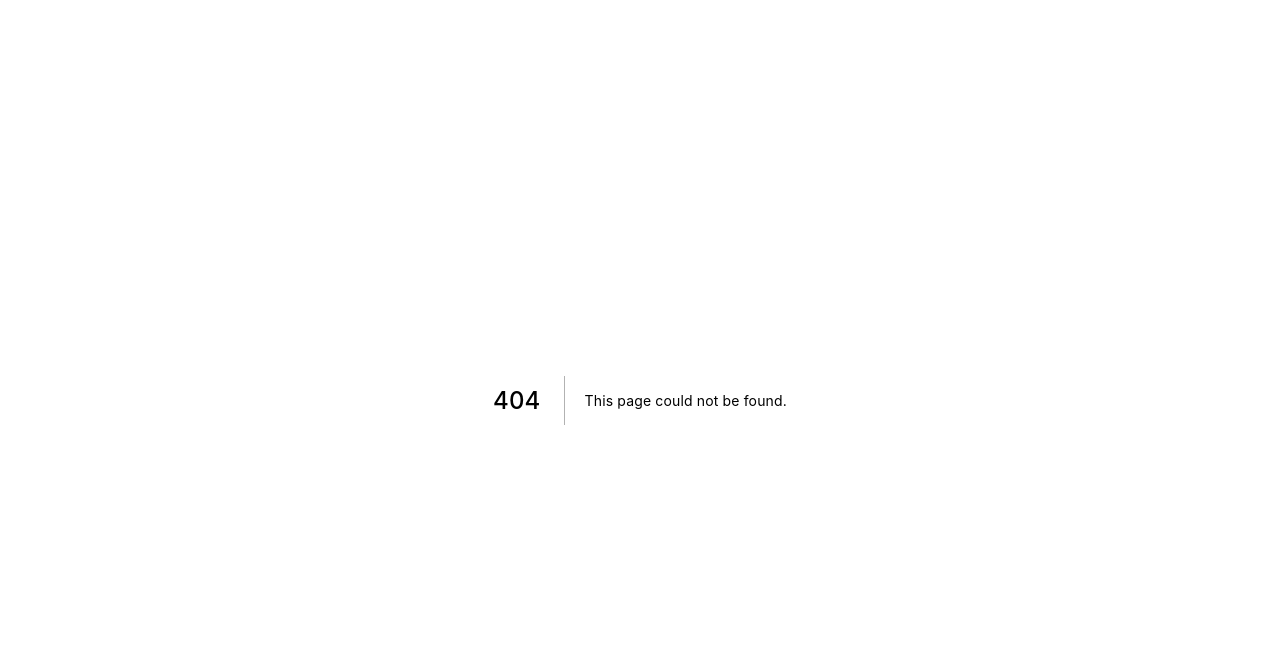
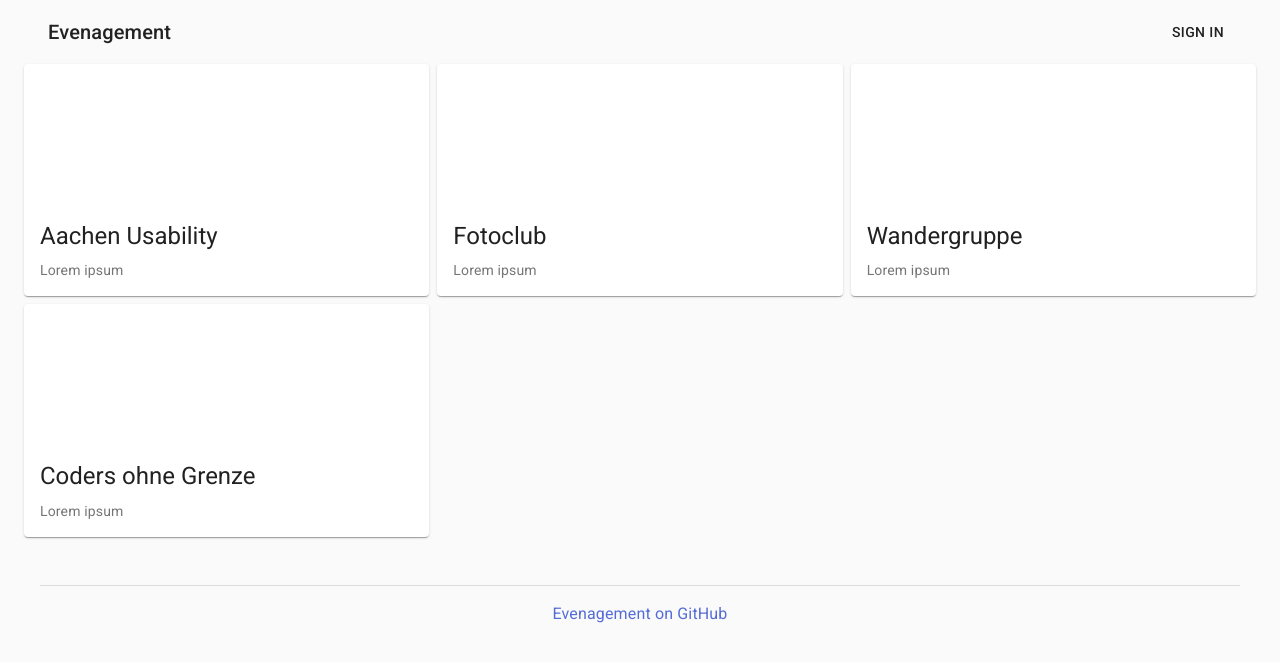
Before and after one commit to jdiehl/evenagement, a Next.js app: page /communities in a window 1280 px wide. Before the commit this address had no page. Shown: the top 662 px of the page. Built offline with nearby package versions, Linux system fonts and the light colour scheme; no server answers.

Commit message:
added mock communities

```diff
--- /dev/null
+++ b/components/CommunityCard.tsx
@@ -0,0 +1,37 @@
+import { makeStyles } from '@material-ui/core/styles'
+import Card from '@material-ui/core/Card'
+import CardActionArea from '@material-ui/core/CardActionArea'
+import CardContent from '@material-ui/core/CardContent'
+import CardMedia from '@material-ui/core/CardMedia'
+import Typography from '@material-ui/core/Typography'
+import { Data } from '../services/collections'
+
+const useStyles = makeStyles({
+  media: {
+    height: 140,
+  },
+})
+
+export default function CommmunityCard({ community }: { community: Data.Community }) {
+  const classes = useStyles()
+
+  return (
+    <Card>
+      <CardActionArea>
+        <CardMedia
+          className={classes.media}
+          image={community.image}
+          title={community.name}
+        />
+        <CardContent>
+          <Typography gutterBottom variant="h5" component="h2">
+            {community.name}
+          </Typography>
+          <Typography variant="body2" color="textSecondary" component="p">
+            {community.description}
+          </Typography>
+        </CardContent>
+      </CardActionArea>
+    </Card>
+  )
+}
--- /dev/null
+++ b/components/CommunityGrid.tsx
@@ -0,0 +1,21 @@
+import Grid from '@material-ui/core/Grid'
+import CommunityCard from './CommunityCard'
+import { Data } from '../services/collections'
+
+export default function CommunityGrid() {
+  const communities: Data.Community[] = [
+    { name: 'Aachen Usability', description: 'Lorem ipsum', image: '' },
+    { name: 'Fotoclub', description: 'Lorem ipsum', image: '' },
+    { name: 'Wandergruppe', description: 'Lorem ipsum', image: '' },
+    { name: 'Coders ohne Grenze', description: 'Lorem ipsum', image: '' }
+  ]
+  return (
+    <Grid container spacing={1}>
+      {communities.map((community, i) => (
+        <Grid key={i} item md={4} sm={6} xs={12}>
+          <CommunityCard community={community} />
+        </Grid>
+      ))}
+    </Grid>
+  )
+}
--- a/components/UserMenu.tsx
+++ b/components/UserMenu.tsx
@@ -1,4 +1,5 @@
 import { useContext, useRef, useState } from 'react'
+import Link from 'next/link'
 import AccountCircleIcon from '@material-ui/icons/AccountCircle'
 import IconButton from '@material-ui/core/IconButton'
 import ClickAwayListener from '@material-ui/core/ClickAwayListener'
@@ -41,6 +42,9 @@ export default function UserMenu() {
               <ClickAwayListener onClickAway={closeMenu}>
                 <List id="usermenu">
                   <ListItem>Hi, {user.displayName}</ListItem>
+                  <Link href="/communities">
+                    <ListItem button onClick={closeMenu}>My Communities</ListItem>
+                  </Link>
                   <ListItem button onClick={onLogoutClick}>Sign Out</ListItem>
                 </List>
               </ClickAwayListener>
--- /dev/null
+++ b/pages/communities.tsx
@@ -0,0 +1,10 @@
+import Main from '../components/Main'
+import CommunityGrid from '../components/CommunityGrid'
+
+export default function Communities() {
+  return (
+    <Main>
+      <CommunityGrid />
+    </Main>
+  )
+}
--- a/services/collections.ts
+++ b/services/collections.ts
@@ -5,4 +5,10 @@ export namespace Data {
     image: string
   }
 
+  export interface Community {
+    name: string
+    description: string
+    image: string
+  }
+
 }
```
